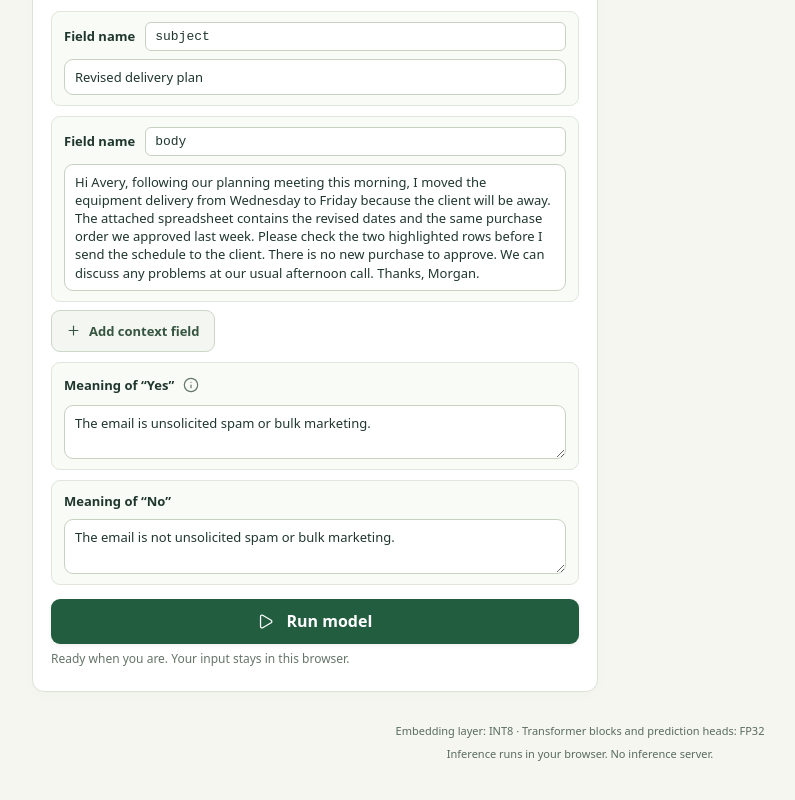
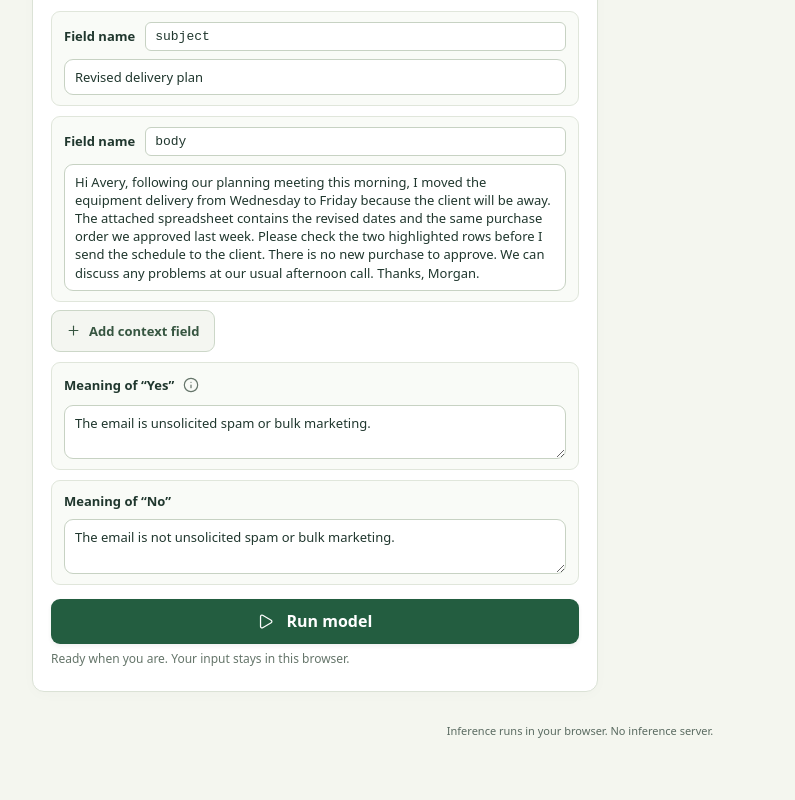
Before and after one commit to hotchpotch/bekko-system-one, a React (Vite) app in the folder browser/: page / in a window 1280 px wide. Shown: the part 983-1783 px from the top of the page, without its empty margins (60-855 px from the left). Built offline with nearby package versions, Linux system fonts and the light colour scheme.

Commit message:
Remove quantization details from demo footer

```diff
--- a/browser/src/main.jsx
+++ b/browser/src/main.jsx
@@ -736,9 +736,6 @@ function App() {
         </aside>
       </div>
       <footer>
-        <p>
-          Embedding layer: INT8 · Transformer blocks and prediction heads: FP32
-        </p>
         <p>Inference runs in your browser. No inference server.</p>
 
       </footer>
```
